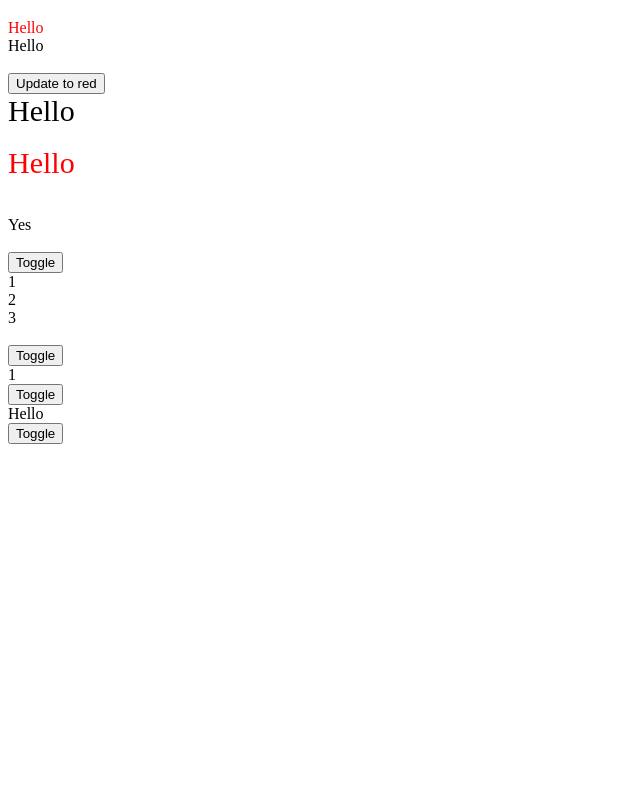
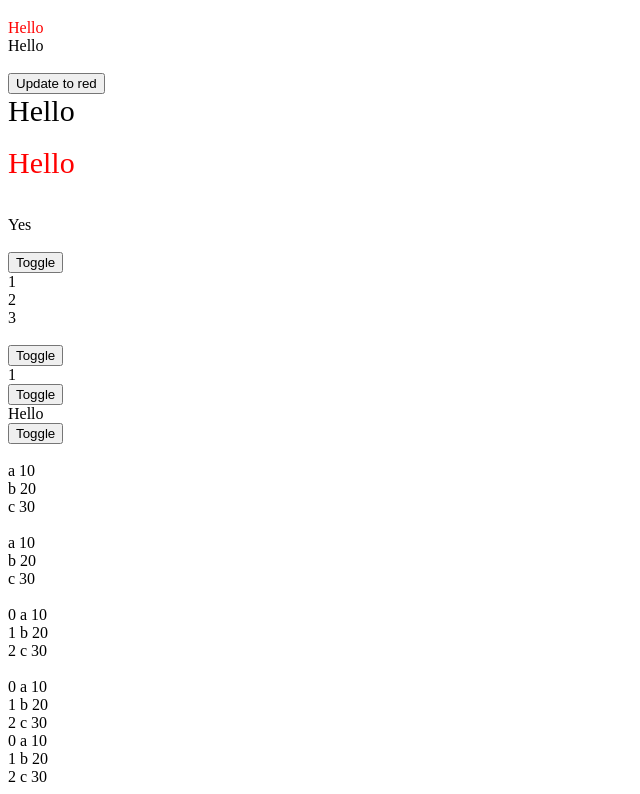
Before and after one commit to jjyoung277/vue_study, a plain HTML site: page index.html in a window 1280 px wide. Shown: the part 608-1402 px from the top of the page, without its empty margins (0-640 px from the left). Before the commit the page ends 1060 px from the top, so only its background shows below. Drawn offline with nearby package versions, Linux system fonts and the light colour scheme.

Commit message:
Add chap10 (#10)
Co-authored-by: junyoung-ju <junyoung-ju@linecorp.com>

```diff
--- a/index.html
+++ b/index.html
@@ -115,6 +115,35 @@
             <!-- 자주 바꿔야하는 경우는 v-show가, 조건이 자주 바뀌지 않으면 v-if가 비용이 낮다 -->
         <div v-show="chap09Show">Hello</div>
         <button @click="updateChap09Show">Toggle</button>
+        <br><br>
+
+        <!-- chap10 v-for -->
+            <!-- 안좋은 코드 예제 -->
+        <div>
+            {{ chap10People[0].name }} {{ chap10People[0].age }}<br>
+            {{ chap10People[1].name }} {{ chap10People[1].age }}<br>
+            {{ chap10People[2].name }} {{ chap10People[2].age }}<br>
+        </div>
+        <br>
+            <!-- v-for 예제, 코드가 훨씬 간단하다, chap10Perple에 데이터가 추가되더라도 손댈 필요 없다 -->
+        <div v-for="chap10Person in chap10People"> <!-- in대신 of도 가능하지만 보통 in으로 쓴다 -->
+            {{ chap10Person.name }} {{ chap10Person.age }}
+        </div>
+        <br>
+            <!-- index를 받아오는 방법-->
+        <div v-for="(chap10Person, index) in chap10People"> <!-- in대신 of도 가능하지만 보통 in으로 쓴다 -->
+            {{ index }} {{ chap10Person.name }} {{ chap10Person.age }}
+        </div>
+        <br>
+
+            <!-- 공식문서에는 key를 지정하라고 권장한다 (unique한 값)-->
+        <div v-for="(chap10Person, index) in chap10People" :key="chap10Person.name">
+            {{ index }} {{ chap10Person.name }} {{ chap10Person.age }}
+        </div>
+            <!-- 공식문서에는 key를 지정하라고 권장한다 (unique한 값, 복합키도 된다)-->
+        <div v-for="(chap10Person, index) in chap10People" :key="chap10Person.name + chap10Person.age"> <!-- 복합키도 된다 -->
+            {{ index }} {{ chap10Person.name }} {{ chap10Person.age }}
+        </div>
     </div>
     <script>
         new Vue({
@@ -144,7 +173,12 @@
                 chap09IsYes: true,
                 chap09ShowTemplate: true,
                 chap09Number: 1,
-                chap09Show: true
+                chap09Show: true,
+                chap10People: [
+                    { name: 'a', age: 10 },
+                    { name: 'b', age: 20 },
+                    { name: 'c', age: 30 },
+                ]
             },
             methods: {
                 nextYear: function() {
```
